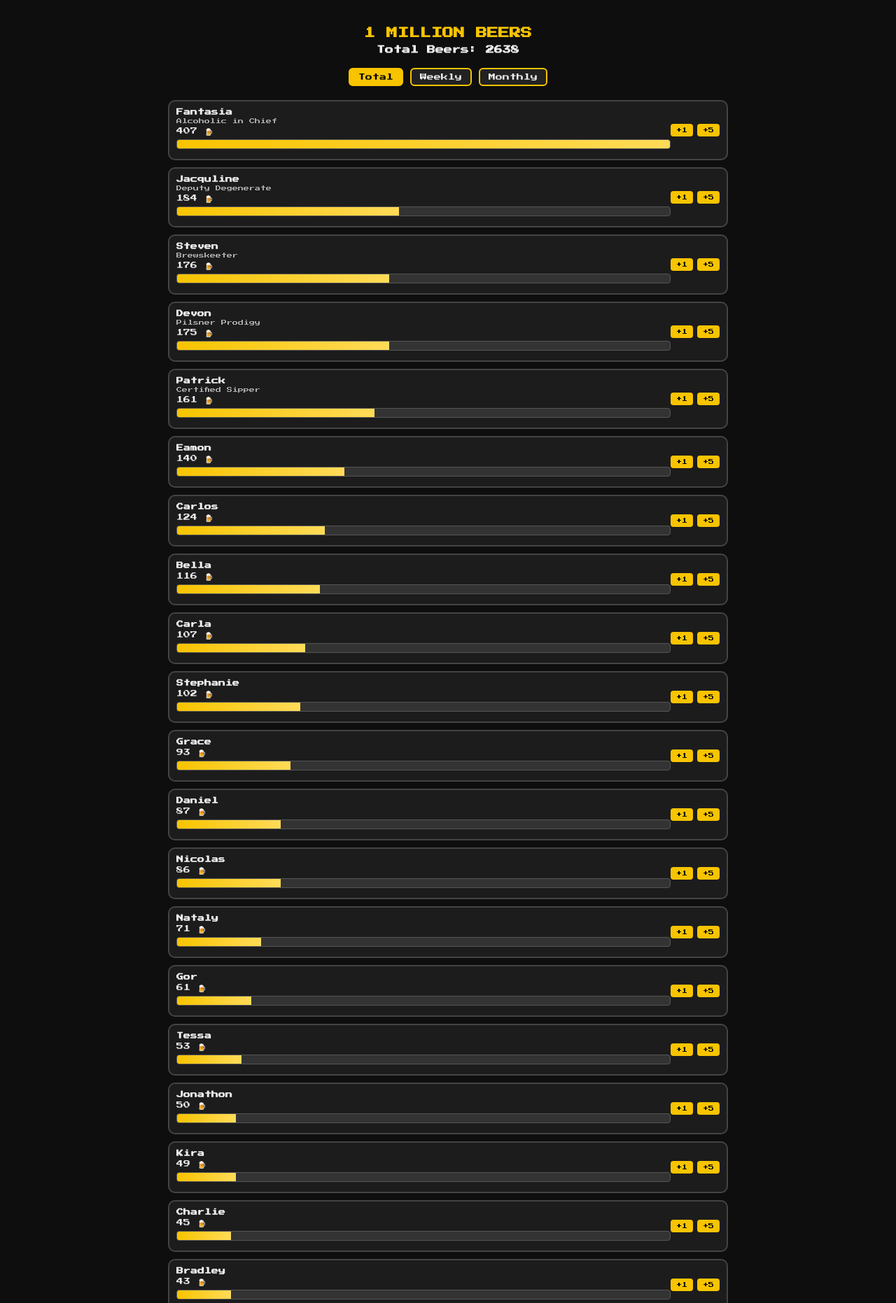
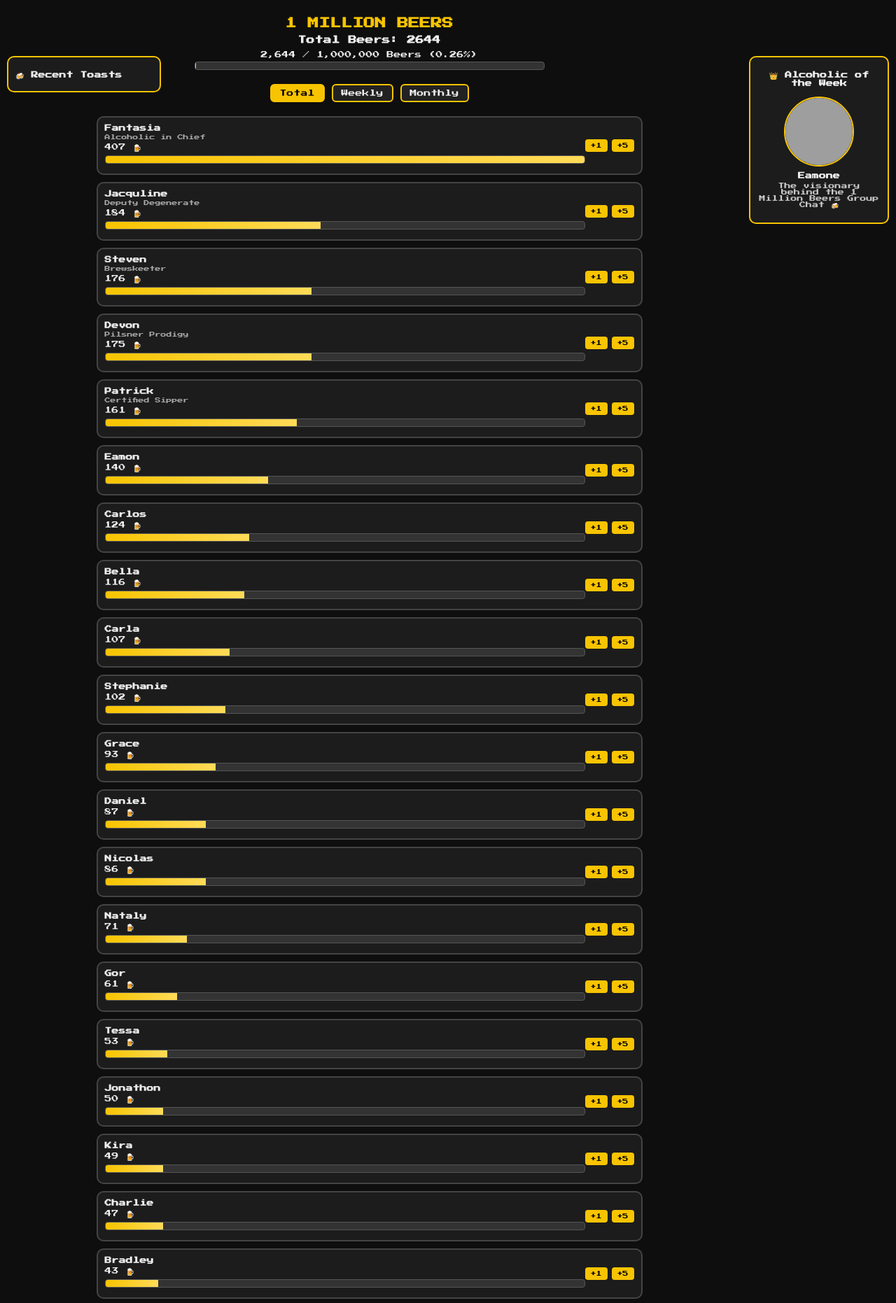
Before and after one commit to Donthekid/beer-tracker, a Flask app: page / in a window 1280 px wide. Shown: the top 1862 px of the page at 70% size. Run offline with Flask 3, Linux system fonts and the light colour scheme; grey boxes are pictures that could not be loaded.

Commit message:
Add admin panel and AOTW card

```diff
--- a/app.py
+++ b/app.py
@@ -3,8 +3,12 @@
 from datetime import datetime
 
 app = Flask(__name__)
+
+# Paths to your data files
 DATA_FILE = 'data/beers.json'
+AOTW_FILE = 'data/aotw.json'
 
+# Your full list of users
 USERS = [
     "Daniel", "Eamon", "Carlos", "Gor", "Grace", "Jacob", "Josh", "Lauren",
     "Natalia", "Patrick", "Stephanie", "Sophia", "Alex", "Alora", "Amanda",
@@ -14,6 +18,7 @@
     "Narissa", "Nataly", "Nicolas", "Steven", "Sue", "Tessa", "Valentin"
 ]
 
+# Load beer data from JSON file
 def load_data():
     try:
         with open(DATA_FILE, 'r') as f:
@@ -21,33 +26,66 @@
     except FileNotFoundError:
         return {}
 
+# Save beer data to JSON
 def save_data(data):
     with open(DATA_FILE, 'w') as f:
         json.dump(data, f, indent=2)
 
+# Load Alcoholic of the Week data
+def load_aotw():
+    try:
+        with open(AOTW_FILE, 'r') as f:
+            return json.load(f)
+    except:
+        return {"name": "TBD", "image": "", "message": ""}
+
+# Home route
 @app.route('/')
 def index():
     data = load_data()
+    aotw = load_aotw()
+
+    # Ensure all users are in the dataset
     for user in USERS:
         if user not in data:
             data[user] = {"total": 0, "dates": {}}
-    return render_template('index.html', users=USERS, data=data)
 
+    return render_template('index.html', users=USERS, data=data, aotw=aotw)
+
+# Route to add beers
 @app.route('/add', methods=['POST'])
 def add_beer():
     username = request.json['username']
     count = int(request.json['count'])
-    today = datetime.now().strftime('%Y-%m-%d')
+    date = datetime.now().strftime('%Y-%m-%d')
+
     data = load_data()
 
     if username not in data:
         data[username] = {"total": 0, "dates": {}}
 
     data[username]["total"] += count
-    data[username]["dates"][today] = data[username]["dates"].get(today, 0) + count
+    data[username]["dates"][date] = data[username]["dates"].get(date, 0) + count
+
+    save_data(data)
+    return jsonify(success=True, new_total=data[username]["total"])
+@app.route('/admin/adjust', methods=['POST'])
+def admin_adjust():
+    username = request.json['username']
+    count = int(request.json['count'])
+
+    data = load_data()
+
+    if username not in data:
+        data[username] = {"total": 0, "dates": {}}
+
+    data[username]["total"] += count
+    if data[username]["total"] < 0:
+        data[username]["total"] = 0
 
     save_data(data)
     return jsonify(success=True, new_total=data[username]["total"])
 
+# Run the app
 if __name__ == '__main__':
     app.run(debug=True)
--- /dev/null
+++ b/data/aotw.json
@@ -0,0 +1,5 @@
+{
+  "name": "Eamone",
+  "image": "https://i.postimg.cc/63vkNnhB/Screenshot-2025-04-21-at-1-24-41-AM.png",
+  "message": "The visionary behind the 1 Million Beers Group Chat 🍻"
+}
--- a/data/beers.json
+++ b/data/beers.json
@@ -96,8 +96,10 @@
     "dates": {}
   },
   "Charlie": {
-    "total": 45,
-    "dates": {}
+    "total": 47,
+    "dates": {
+      "2025-04-21": 2
+    }
   },
   "Devon": {
     "total": 175,
@@ -154,5 +156,17 @@
   "Jacquline": {
     "total": 184,
     "dates": {}
+  },
+  "Sue": {
+    "total": 3,
+    "dates": {
+      "2025-04-21": 3
+    }
+  },
+  "Khoudia": {
+    "total": 1,
+    "dates": {
+      "2025-04-21": 1
+    }
   }
 }
--- a/static/main.js
+++ b/static/main.js
@@ -19,6 +19,8 @@
     const userCard = document.querySelector(`[data-user="${user}"]`);
     const countEl = userCard.querySelector('.beer-count');
     countEl.textContent = data.new_total;
+
+addToToastFeed(user, amount);
 
     if (amount === 5) showWoman();
 
@@ -85,7 +87,18 @@
   document.querySelectorAll('.beer-count').forEach(el => {
     total += parseInt(el.textContent);
   });
-  document.getElementById('total-beers').textContent = total;
+
+  const totalLabel = document.getElementById('total-beers');
+  const barFill = document.getElementById('progress-bar-fill');
+  const progressLabel = document.getElementById('progress-label');
+
+  if (totalLabel) totalLabel.textContent = total;
+
+  const percent = (total / 1000000) * 100;
+  if (barFill) barFill.style.width = `${percent}%`;
+  if (progressLabel) {
+    progressLabel.textContent = `${total.toLocaleString()} / 1,000,000 Beers (${percent.toFixed(2)}%)`;
+  }
 }
 
 function showWoman() {
@@ -103,3 +116,75 @@
   updateLeaderboard();
   updateTotalBeers();
 };
+
+let toastFeed = [];
+
+function addToToastFeed(name, count) {
+  const now = new Date();
+  const time = now.toLocaleTimeString([], { hour: '2-digit', minute: '2-digit' });
+  const date = now.toLocaleDateString();
+
+  const last = toastFeed[toastFeed.length - 1];
+  if (last && last.name === name && (now - last.timestamp < 10000)) {
+    last.count += count;
+    last.timestamp = now;
+  } else {
+    toastFeed.push({
+      name,
+      count,
+      timestamp: now,
+      time,
+      date
+    });
+
+    if (toastFeed.length > 10) {
+      toastFeed.shift();
+    }
+  }
+
+  renderToastFeed();
+}
+
+function renderToastFeed() {
+  const list = document.getElementById('toast-list');
+  if (!list) return; // Prevent errors on load
+
+  list.innerHTML = '';
+  toastFeed.slice().reverse().forEach(toast => {
+    const li = document.createElement('li');
+    li.innerHTML = `${toast.name} has logged <strong>${toast.count}</strong> beers<br><span class="toast-time">${toast.date} @ ${toast.time}</span>`;
+    list.appendChild(li);
+  });
+}
+
+// 🔐 Toggle Admin Panel with Shift + A
+window.addEventListener('keydown', (e) => {
+  if (e.ctrlKey && e.key === '`') {
+    const panel = document.getElementById('admin-panel');
+    panel.style.display = panel.style.display === 'none' ? 'block' : 'none';
+  }
+});
+
+// ➕➖ Submit Beer Adjustment
+async function submitBeerAdjustment() {
+  const name = document.getElementById('admin-name').value.trim();
+  const amount = parseInt(document.getElementById('admin-amount').value);
+
+  if (!name || isNaN(amount)) {
+    alert("Please enter both a name and number.");
+    return;
+  }
+
+  const res = await fetch('/admin/adjust', {
+    method: 'POST',
+    headers: { 'Content-Type': 'application/json' },
+    body: JSON.stringify({ username: name, count: amount })
+  });
+
+  if (res.ok) {
+    alert(`Successfully adjusted ${name} by ${amount} beers!`);
+    location.reload();
+  } else {
+    alert("Failed to apply change.");
+  }
+}
--- a/static/style.css
+++ b/static/style.css
@@ -1,25 +1,61 @@
-/* Base styles */
+/* RESET & BASE */
+* {
+  box-sizing: border-box;
+}
+
 body {
   font-family: 'Press Start 2P', cursive;
   background-color: #0e0e0e;
   color: #f0f0f0;
-  padding: 20px;
+  padding: 15px;
   text-align: center;
   overflow-x: hidden;
+  margin: 0;
+  padding-right: 240px; /* prevent overlap from AOTW card */
 }
 
-h1#title {
+/* TITLE */
+#title {
   font-size: 16px;
   color: #f8c400;
-  margin-bottom: 10px;
+  margin: 10px 0 5px;
 }
 
 #total-beers-container {
   font-size: 12px;
-  margin-bottom: 20px;
+  margin-bottom: 10px;
 }
 
-/* Tabs */
+/* PROGRESS BAR */
+#progress-container {
+  max-width: 500px;
+  margin: 0 auto 20px;
+  text-align: center;
+  font-size: 10px;
+}
+
+#progress-label {
+  margin-bottom: 5px;
+  color: #f0f0f0;
+}
+
+#progress-bar-wrapper {
+  width: 100%;
+  height: 12px;
+  background-color: #333;
+  border: 1px solid #555;
+  border-radius: 4px;
+  overflow: hidden;
+}
+
+#progress-bar-fill {
+  height: 100%;
+  background: linear-gradient(90deg, #f8c400, #ffdb58);
+  width: 0%;
+  transition: width 0.4s ease;
+}
+
+/* TABS */
 .tabs {
   display: flex;
   justify-content: center;
@@ -126,7 +162,85 @@
   background-color: #ffdb58;
 }
 
-/* Woman animation (optional) */
+/* TOAST FEED */
+#toast-feed {
+  position: fixed;
+  top: 80px;
+  left: 10px;
+  width: 220px;
+  background-color: #1c1c1c;
+  border: 2px solid #f8c400;
+  padding: 10px;
+  font-size: 10px;
+  color: #f0f0f0;
+  border-radius: 10px;
+  text-align: left;
+  z-index: 100;
+}
+
+#toast-feed h3 {
+  font-size: 10px;
+  margin-bottom: 6px;
+}
+
+#toast-list {
+  list-style: none;
+  padding: 0;
+  margin: 0;
+}
+
+#toast-list li {
+  margin-bottom: 6px;
+  line-height: 1.3em;
+}
+
+.toast-time {
+  font-size: 8px;
+  color: #aaa;
+}
+
+/* AOTW CARD */
+#aotw-card {
+  position: fixed;
+  top: 80px;
+  right: 10px;
+  width: 200px;
+  background-color: #1c1c1c;
+  border: 2px solid #f8c400;
+  border-radius: 10px;
+  padding: 10px;
+  text-align: center;
+  z-index: 1000;
+  font-size: 10px;
+}
+
+#aotw-card h3 {
+  font-size: 10px;
+  margin-bottom: 6px;
+}
+
+#aotw-image {
+  width: 100px;
+  height: 100px;
+  border-radius: 50%;
+  object-fit: cover;
+  border: 2px solid #f8c400;
+  margin: 8px 0;
+}
+
+#aotw-name {
+  font-size: 10px;
+  font-weight: bold;
+  margin: 0;
+}
+
+#aotw-message {
+  font-size: 9px;
+  color: #ccc;
+  margin-top: 5px;
+}
+
+/* WOMAN ANIMATION */
 #woman-container {
   position: fixed;
   bottom: 10px;
--- a/templates/index.html
+++ b/templates/index.html
@@ -8,20 +8,45 @@
   <link rel="stylesheet" href="/static/style.css">
 </head>
 <body>
+<!-- 👑 Alcoholic of the Week Card -->
+<div id="aotw-card">
+  <h3>👑 Alcoholic of the Week</h3>
+  <img id="aotw-image" src="{{ aotw.image }}" alt="{{ aotw.name }}">
+  <p id="aotw-name">{{ aotw.name }}</p>
+  <p id="aotw-message">{{ aotw.message }}</p>
+</div>
+
+
+
+  <!-- 🥂 TOAST FEED -->
+  <div id="toast-feed">
+    <h3>🍻 Recent Toasts</h3>
+    <ul id="toast-list"></ul>
+  </div>
+
+  <!-- 🏆 TITLE + TOTAL BEERS -->
   <h1 id="title">1 MILLION BEERS</h1>
   <h2 id="total-beers-container">Total Beers: <span id="total-beers">0</span></h2>
 
+  <!-- 📊 PROGRESS TO 1 MILLION -->
+  <div id="progress-container">
+    <div id="progress-label">0 / 1,000,000 Beers (0%)</div>
+    <div id="progress-bar-wrapper">
+      <div id="progress-bar-fill"></div>
+    </div>
+  </div>
+
+  <!-- 🗂️ TABS -->
   <div class="tabs">
     <button class="tab-button active" onclick="switchTab('total')">Total</button>
     <button class="tab-button" onclick="switchTab('weekly')">Weekly</button>
     <button class="tab-button" onclick="switchTab('monthly')">Monthly</button>
   </div>
 
-  <div id="leaderboard-container">
-    <!-- JS will inject all user rows here -->
-  </div>
+  <!-- 📈 LEADERBOARD -->
+  <div id="leaderboard-container"></div>
 
-  <!-- Hidden user data so JS can load beer counts -->
+  <!-- 🔍 HIDDEN BEER COUNTS FOR JS -->
   <div id="user-list" style="display: none;">
     {% for user in users %}
       <div class="user-card" data-user="{{ user }}">
@@ -30,9 +55,31 @@
     {% endfor %}
   </div>
 
-  <!-- Woman animation (optional for +5) -->
+  <!-- 💃 ANIMATION CONTAINER -->
   <div id="woman-container"></div>
 
+  <!-- ⚙️ MAIN SCRIPT -->
   <script src="/static/main.js"></script>
+
+<!-- 🔐 Admin Panel -->
+<div id="admin-panel" style="display: none;">
+  <h3>🔧 Admin Panel</h3>
+
+  <!-- ➕ Adjust Beers -->
+  <p>
+    <label>Username:</label><br>
+    <input type="text" id="admin-name" placeholder="e.g. Grace">
+  </p>
+
+  <p>
+    <label>Adjust Beers (+/-):</label><br>
+    <input type="number" id="admin-amount" placeholder="e.g. 5 or -3">
+  </p>
+
+  <button onclick="submitBeerAdjustment()">Apply Change</button>
+</div>
+
 </body>
+
+
 </html>
```
Also changed, not shown: other parts of static/style.css (+63 -2 lines), 2 other files.
